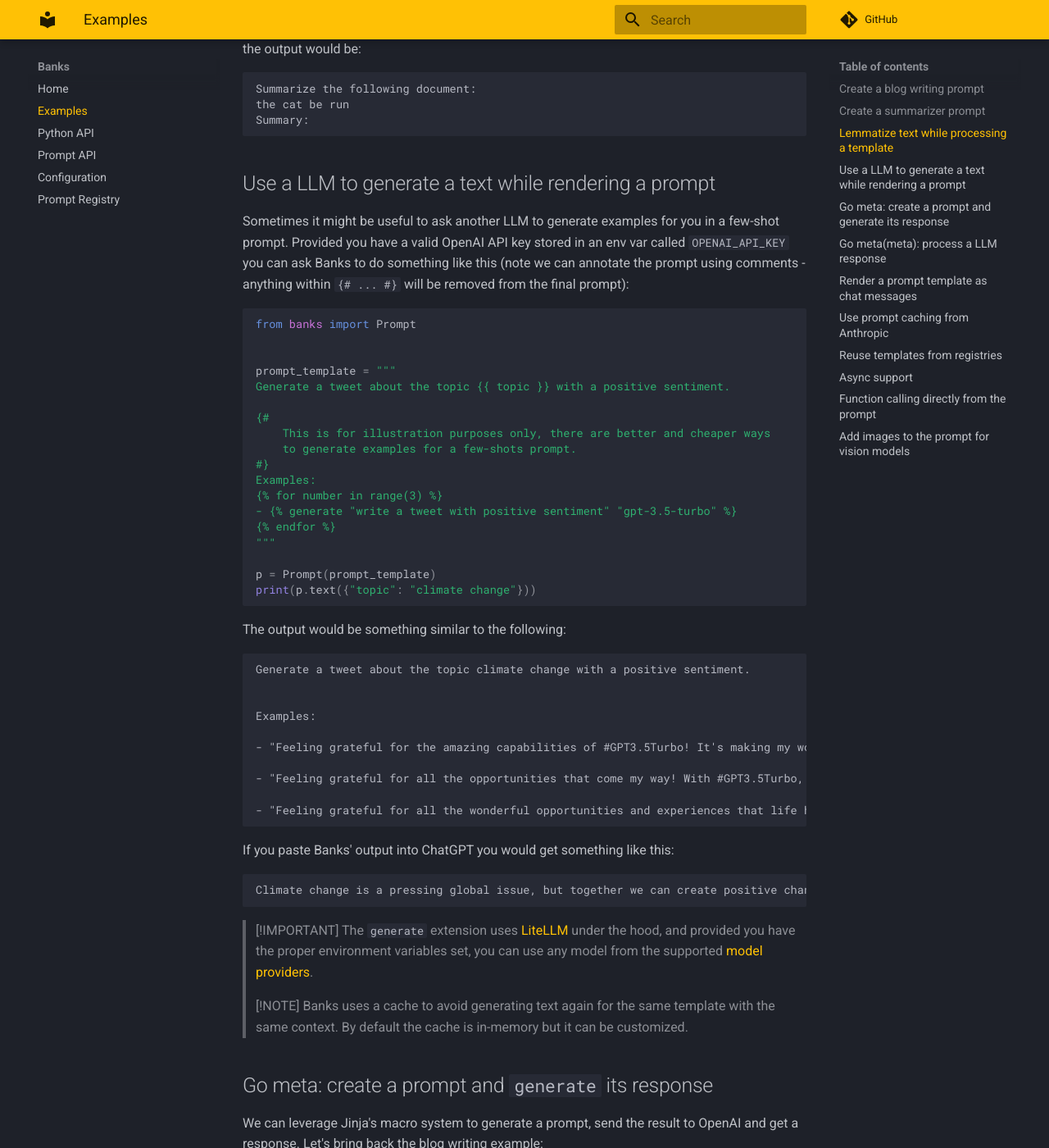
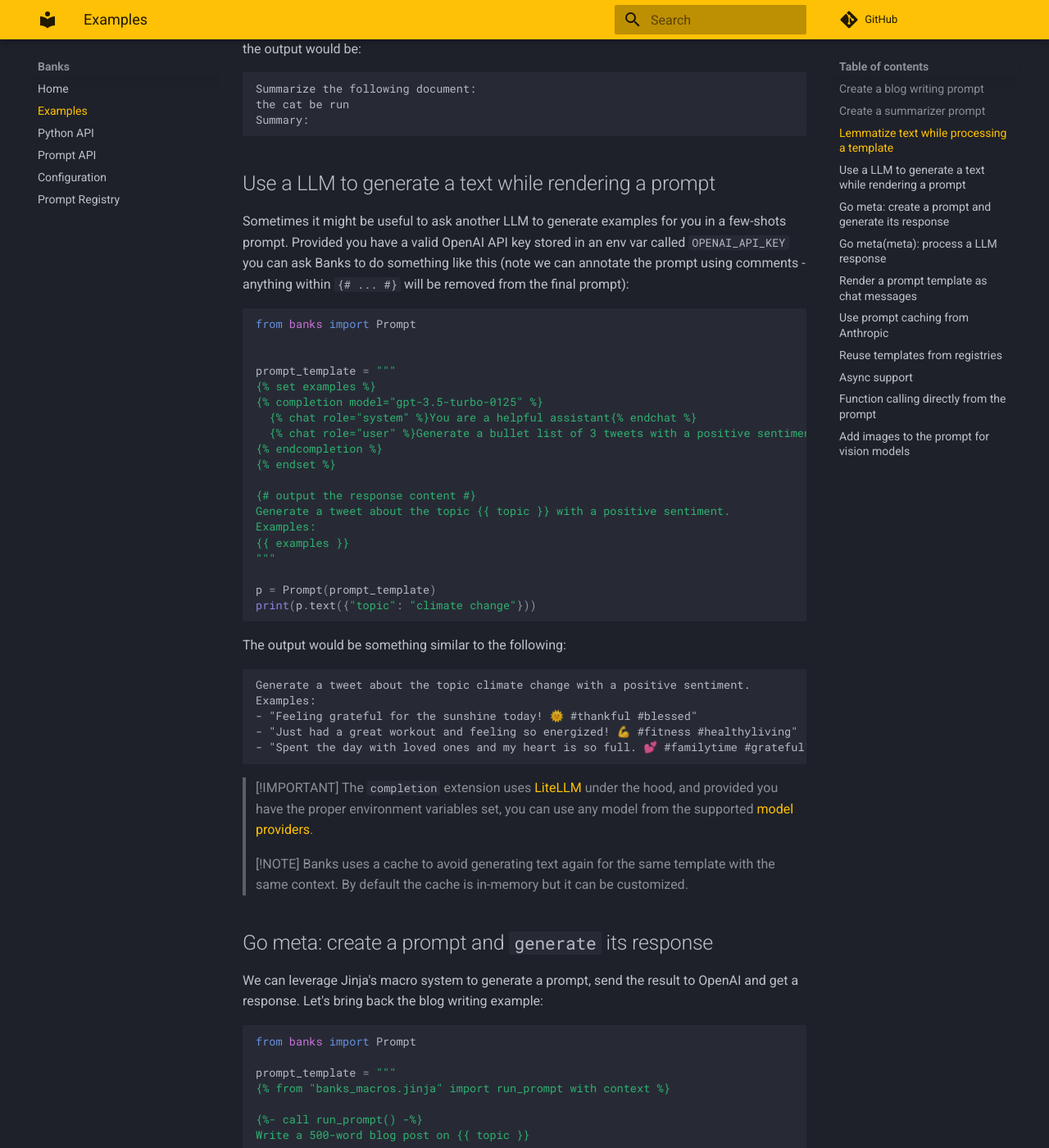
Before and after one commit to masci/banks, an MkDocs documentation site: the page built from docs/examples.md, in a window 1280 px wide and 1400 px high, scrolled down 2798 px. Shown: the whole window at 82% size. Built offline with MkDocs 1.6.1 and Material for MkDocs 9.7.7, drawn with Linux system fonts in a browser that asks for light colours; comment, search, counter and statistics services are not loaded.

Commit message:
fix example

````diff
--- a/docs/examples.md
+++ b/docs/examples.md
@@ -140,7 +140,7 @@ Summary:
 ## Use a LLM to generate a text while rendering a prompt
 
 Sometimes it might be useful to ask another LLM to generate examples for you in a
-few-shot prompt. Provided you have a valid OpenAI API key stored in an env var
+few-shots prompt. Provided you have a valid OpenAI API key stored in an env var
 called `OPENAI_API_KEY` you can ask Banks to do something like this (note we can
 annotate the prompt using comments - anything within `{# ... #}` will be removed
 from the final prompt):
@@ -150,16 +150,17 @@ from banks import Prompt
 
 
 prompt_template = """
+{% set examples %}
+{% completion model="gpt-3.5-turbo-0125" %}
+  {% chat role="system" %}You are a helpful assistant{% endchat %}
+  {% chat role="user" %}Generate a bullet list of 3 tweets with a positive sentiment.{% endchat %}
+{% endcompletion %}
+{% endset %}
+
+{# output the response content #}
 Generate a tweet about the topic {{ topic }} with a positive sentiment.
-
-{#
-    This is for illustration purposes only, there are better and cheaper ways
-    to generate examples for a few-shots prompt.
-#}
 Examples:
-{% for number in range(3) %}
-- {% generate "write a tweet with positive sentiment" "gpt-3.5-turbo" %}
-{% endfor %}
+{{ examples }}
 """
 
 p = Prompt(prompt_template)
@@ -169,24 +170,14 @@ print(p.text({"topic": "climate change"}))
 The output would be something similar to the following:
 ```txt
 Generate a tweet about the topic climate change with a positive sentiment.
-
-
 Examples:
-
-- "Feeling grateful for the amazing capabilities of #GPT3.5Turbo! It's making my work so much easier and efficient. Thank you, technology!" #positivity #innovation
-
-- "Feeling grateful for all the opportunities that come my way! With #GPT3.5Turbo, I am able to accomplish tasks faster and more efficiently. #positivity #productivity"
-
-- "Feeling grateful for all the wonderful opportunities and experiences that life has to offer! #positivity #gratitude #blessed #gpt3.5turbo"
-```
-
-If you paste Banks' output into ChatGPT you would get something like this:
-```txt
-Climate change is a pressing global issue, but together we can create positive change! Let's embrace renewable energy, protect our planet, and build a sustainable future for generations to come. 🌍💚 #ClimateAction #PositiveFuture
+- "Feeling grateful for the sunshine today! 🌞 #thankful #blessed"
+- "Just had a great workout and feeling so energized! 💪 #fitness #healthyliving"
+- "Spent the day with loved ones and my heart is so full. 💕 #familytime #grateful"
 ```
 
 > [!IMPORTANT]
-> The `generate` extension uses [LiteLLM](https://github.com/BerriAI/litellm) under the hood, and provided you have the
+> The `completion` extension uses [LiteLLM](https://github.com/BerriAI/litellm) under the hood, and provided you have the
 > proper environment variables set, you can use any model from the supported [model providers](https://docs.litellm.ai/docs/providers).
 
 > [!NOTE]
````
